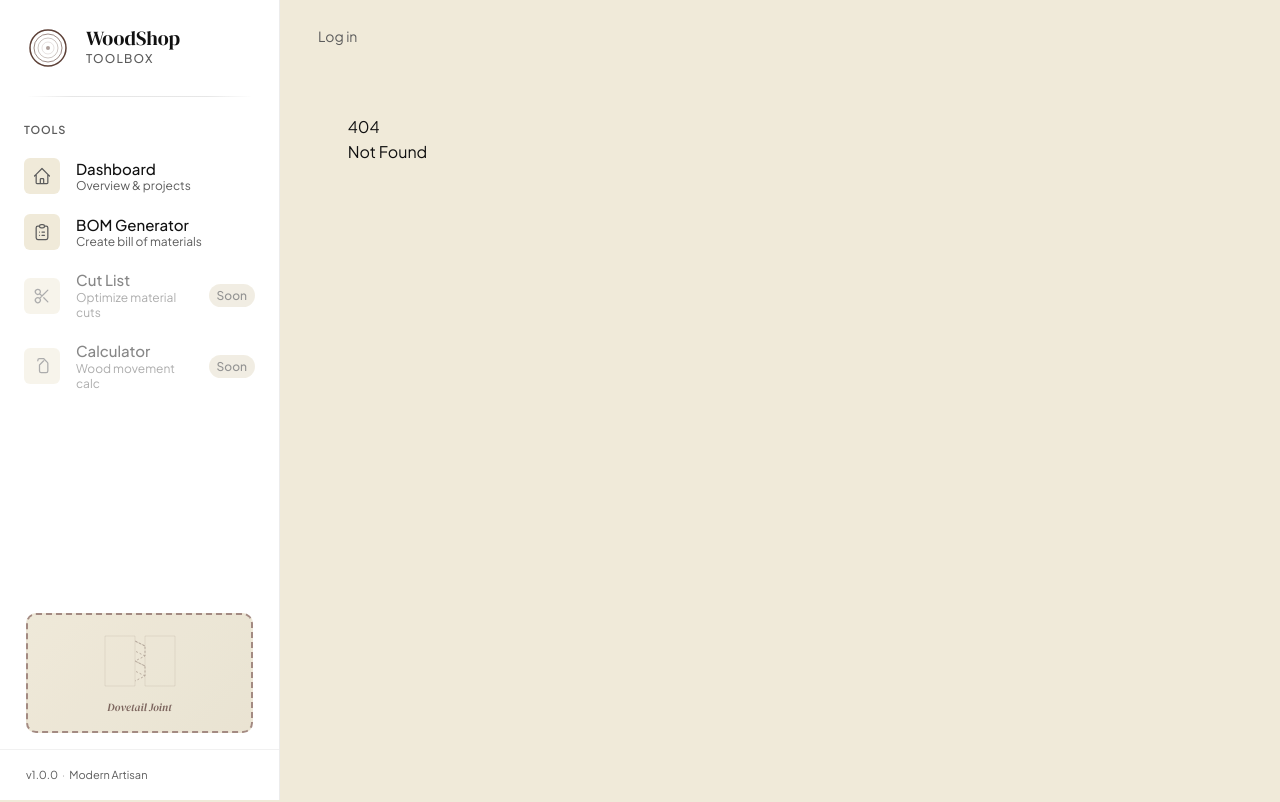
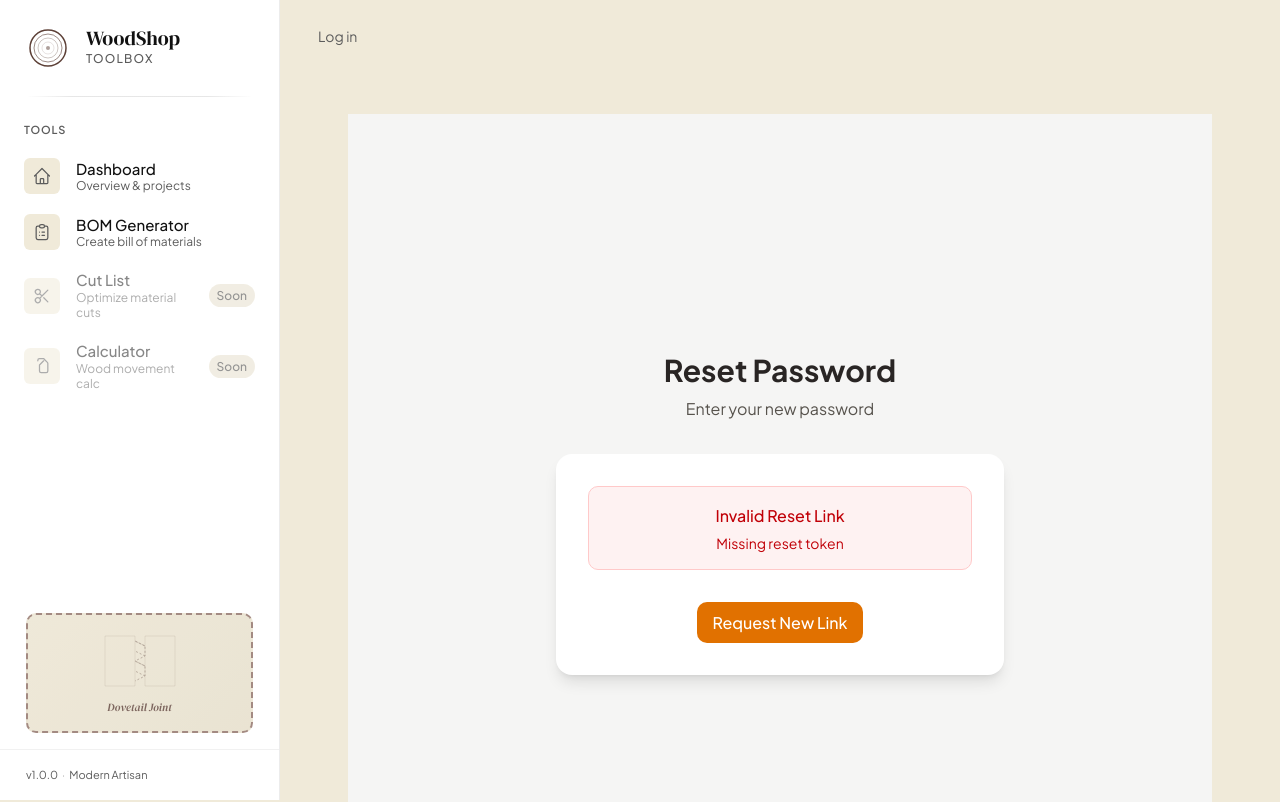
Before and after one commit to alec-harden/Alec_H_Personal-Projects, a SvelteKit app: page /auth/reset-password in a window 1280 px wide. Before the commit this address had no page. Shown: the top 802 px of the page. Built offline with nearby package versions, Linux system fonts and the light colour scheme; no server answers.

Commit message:
feat(15-02): create reset password route
- Add reset password form with password confirmation
- Validate token on page load (show error for invalid/expired)
- Update user password and invalidate all sessions on success
- Show success confirmation with login link

```diff
--- /dev/null
+++ b/src/routes/auth/reset-password/+page.server.ts
@@ -0,0 +1,77 @@
+import { fail, redirect } from '@sveltejs/kit';
+import type { Actions, PageServerLoad } from './$types';
+import { db } from '$lib/server/db';
+import { users } from '$lib/server/schema';
+import { eq } from 'drizzle-orm';
+import {
+	validatePasswordResetToken,
+	consumePasswordResetToken,
+	hashPassword
+} from '$lib/server/auth';
+
+export const load: PageServerLoad = async ({ url, locals }) => {
+	// Redirect if already logged in
+	if (locals.user) {
+		throw redirect(302, '/');
+	}
+
+	const token = url.searchParams.get('token');
+
+	if (!token) {
+		return { valid: false, error: 'Missing reset token' };
+	}
+
+	// Validate token (don't consume yet)
+	const userId = await validatePasswordResetToken(token);
+
+	if (!userId) {
+		return { valid: false, error: 'Invalid or expired reset link' };
+	}
+
+	return { valid: true, token };
+};
+
+export const actions: Actions = {
+	default: async ({ request, url }) => {
+		const data = await request.formData();
+		const token = url.searchParams.get('token') || data.get('token')?.toString();
+		const password = data.get('password')?.toString();
+		const confirmPassword = data.get('confirmPassword')?.toString();
+
+		if (!token) {
+			return fail(400, { error: 'Missing reset token' });
+		}
+
+		if (!password || password.length < 8) {
+			return fail(400, { error: 'Password must be at least 8 characters' });
+		}
+
+		if (password !== confirmPassword) {
+			return fail(400, { error: 'Passwords do not match' });
+		}
+
+		// Validate token
+		const userId = await validatePasswordResetToken(token);
+
+		if (!userId) {
+			return fail(400, { error: 'Invalid or expired reset link. Please request a new one.' });
+		}
+
+		try {
+			// Hash new password
+			const passwordHash = await hashPassword(password);
+
+			// Update user's password
+			await db.update(users).set({ passwordHash }).where(eq(users.id, userId));
+
+			// Consume token and invalidate all sessions
+			await consumePasswordResetToken(token, userId);
+
+			// Return success - redirect handled by page
+			return { success: true };
+		} catch (error) {
+			console.error('Password reset error:', error);
+			return fail(500, { error: 'Failed to reset password. Please try again.' });
+		}
+	}
+};
--- /dev/null
+++ b/src/routes/auth/reset-password/+page.svelte
@@ -0,0 +1,111 @@
+<script lang="ts">
+	import { enhance } from '$app/forms';
+
+	interface Props {
+		data: { valid: boolean; token?: string; error?: string };
+		form: { success?: boolean; error?: string } | null;
+	}
+
+	let { data, form }: Props = $props();
+	let loading = $state(false);
+</script>
+
+<svelte:head>
+	<title>Reset Password - WoodShop Toolbox</title>
+</svelte:head>
+
+<div class="min-h-screen flex items-center justify-center bg-stone-100 py-12 px-4">
+	<div class="max-w-md w-full">
+		<div class="text-center mb-8">
+			<h1 class="text-3xl font-bold text-stone-800">Reset Password</h1>
+			<p class="mt-2 text-stone-600">Enter your new password</p>
+		</div>
+
+		<div class="bg-white shadow-lg rounded-lg p-8">
+			{#if form?.success}
+				<div class="text-center">
+					<div class="mb-4 p-4 bg-green-50 border border-green-200 text-green-800 rounded-md">
+						<p class="font-medium">Password reset successful!</p>
+						<p class="text-sm mt-1">You can now log in with your new password.</p>
+					</div>
+					<a
+						href="/auth/login"
+						class="inline-block mt-4 py-2 px-4 bg-amber-600 hover:bg-amber-700 text-white font-medium rounded-md transition-colors"
+					>
+						Go to Login
+					</a>
+				</div>
+			{:else if !data.valid}
+				<div class="text-center">
+					<div class="mb-4 p-4 bg-red-50 border border-red-200 text-red-700 rounded-md">
+						<p class="font-medium">Invalid Reset Link</p>
+						<p class="text-sm mt-1">{data.error}</p>
+					</div>
+					<a
+						href="/auth/forgot-password"
+						class="inline-block mt-4 py-2 px-4 bg-amber-600 hover:bg-amber-700 text-white font-medium rounded-md transition-colors"
+					>
+						Request New Link
+					</a>
+				</div>
+			{:else}
+				<form
+					method="POST"
+					use:enhance={() => {
+						loading = true;
+						return async ({ update }) => {
+							await update();
+							loading = false;
+						};
+					}}
+				>
+					{#if form?.error}
+						<div class="mb-4 p-3 bg-red-50 border border-red-200 text-red-700 rounded-md text-sm">
+							{form.error}
+						</div>
+					{/if}
+
+					<input type="hidden" name="token" value={data.token} />
+
+					<div class="mb-4">
+						<label for="password" class="block text-sm font-medium text-stone-700 mb-1">
+							New Password
+						</label>
+						<input
+							type="password"
+							id="password"
+							name="password"
+							required
+							minlength="8"
+							class="w-full px-3 py-2 border border-stone-300 rounded-md focus:outline-none focus:ring-2 focus:ring-amber-500 focus:border-transparent"
+							placeholder="At least 8 characters"
+						/>
+					</div>
+
+					<div class="mb-6">
+						<label for="confirmPassword" class="block text-sm font-medium text-stone-700 mb-1">
+							Confirm Password
+						</label>
+						<input
+							type="password"
+							id="confirmPassword"
+							name="confirmPassword"
+							required
+							minlength="8"
+							class="w-full px-3 py-2 border border-stone-300 rounded-md focus:outline-none focus:ring-2 focus:ring-amber-500 focus:border-transparent"
+							placeholder="Confirm your password"
+						/>
+					</div>
+
+					<button
+						type="submit"
+						disabled={loading}
+						class="w-full py-2 px-4 bg-amber-600 hover:bg-amber-700 disabled:bg-amber-400 text-white font-medium rounded-md transition-colors"
+					>
+						{loading ? 'Resetting...' : 'Reset Password'}
+					</button>
+				</form>
+			{/if}
+		</div>
+	</div>
+</div>
```
